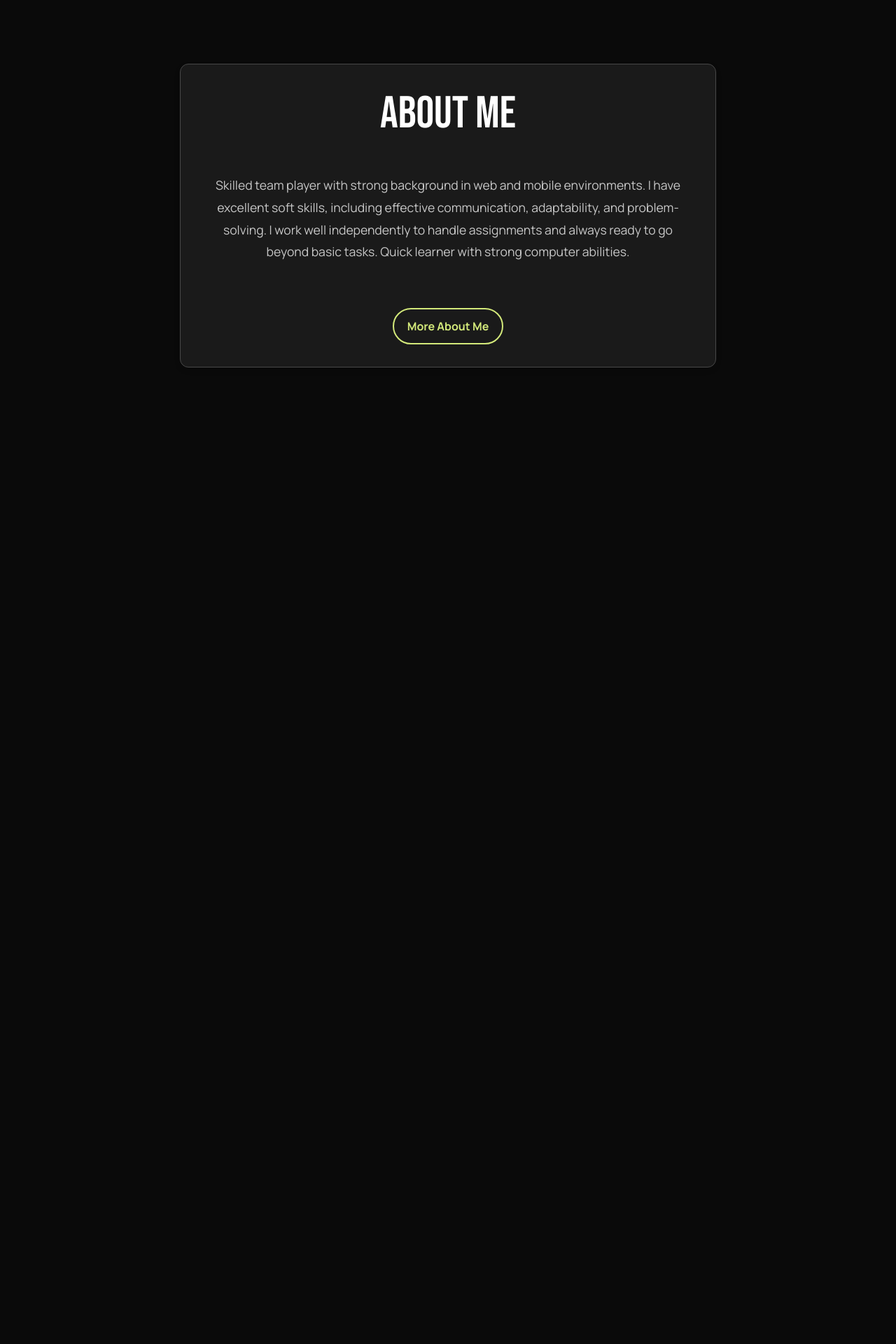
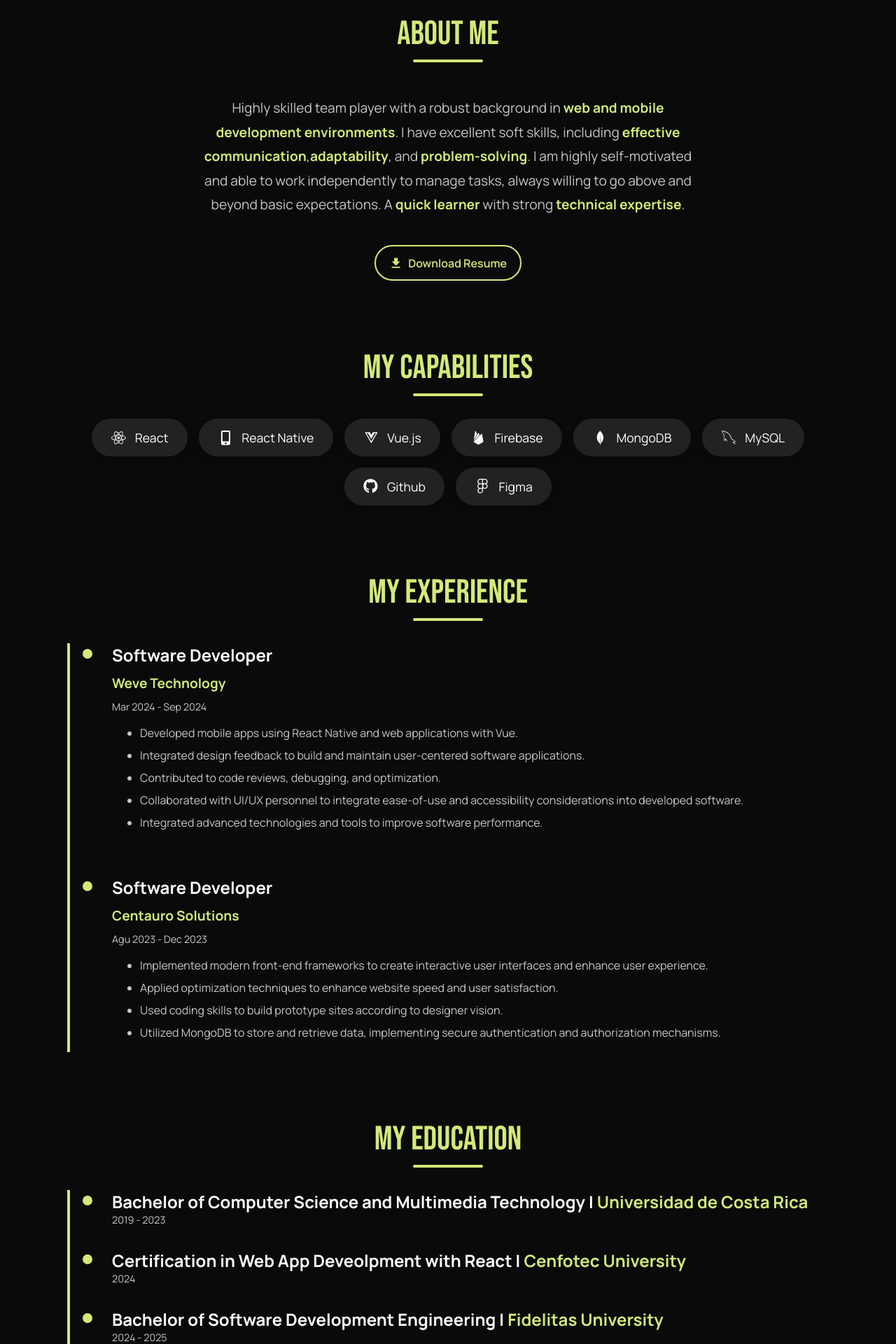
Before and after one commit to AGuardiola20/portfolio, a React (Vite) app: page /about in a window 1280 px wide. Shown: the part 100-2020 px from the top of the page at 70% size. Before the commit the page ends 800 px from the top, so only its background shows below. Built offline with nearby package versions, Linux system fonts and the light colour scheme.

Commit message:
add: About Screen

```diff
--- a/src/App.tsx
+++ b/src/App.tsx
@@ -2,8 +2,7 @@
 import Home from "./screens/Home";
 import Projects from "./screens/Projects";
 import About from "./screens/About";
-import Connect from "./screens/Connect";
-import MyPage from "./screens/MyPage";
+import Contact from "./screens/Contact";
 
 function App() {
   return (
@@ -11,8 +10,7 @@
       <Route path="/" element={<Home />} />
       <Route path="/projects" element={<Projects />} />
       <Route path="/about" element={<About />} />
-      <Route path="/about/mypage" element={<MyPage />} />
-      <Route path="/contact" element={<Connect />} />
+      <Route path="/contact" element={<Contact />} />
     </Routes>
   );
 }
--- a/src/GlobalStyles.tsx
+++ b/src/GlobalStyles.tsx
@@ -11,7 +11,9 @@
  h4,
  h5,
  p,
- a{
+ a,
+ span,
+ li{
     margin: 0;
     padding: 0;
     color: ${({ theme }) => theme.colors.textPrimary};
--- a/src/screens/About.tsx
+++ b/src/screens/About.tsx
@@ -1,82 +1,245 @@
-import { Link } from "react-router";
-import styled, { keyframes } from "styled-components";
+import styled from "styled-components";
+import { FaReact } from "react-icons/fa";
+import { FaMobileAlt } from "react-icons/fa";
+import { FaVuejs } from "react-icons/fa";
+import { IoLogoFirebase } from "react-icons/io5";
+import { SiMongodb } from "react-icons/si";
+import { GrMysql } from "react-icons/gr";
+import { FaGithub } from "react-icons/fa";
+import { FaFigma } from "react-icons/fa";
+import { IoMdDownload } from "react-icons/io";
+import Pdf from "../Docs/AndresPerezGuardiola_CV_Eng.pdf";
 import NavBar from "../components/NavBar";
 
-const fadeIn = keyframes`
-  from {
-    opacity: 0;
-    transform: translateY(20px);
-  }
-  to {
-    opacity: 1;
-    transform: translateY(0);
+const MainContainer = styled.div`
+  min-height: 100vh;
+  background-color: ${({ theme }) => theme.colors.background};
+  padding: 2rem 4rem;
+  color: ${({ theme }) => theme.colors.textPrimary};
+  font-family: ${({ theme }) => theme.fontFamily};
+`;
+
+const Section = styled.section`
+  margin-bottom: 6rem;
+`;
+
+const Title = styled.h2`
+  font-size: 3rem;
+  color: ${({ theme }) => theme.colors.primary};
+  text-transform: uppercase;
+  margin-bottom: 2rem;
+  text-align: center;
+  position: relative;
+
+  &::after {
+    content: "";
+    display: block;
+    width: 100px;
+    height: 4px;
+    background-color: ${({ theme }) => theme.colors.primary};
+    margin: 0.5rem auto 0;
+    border-radius: 2px;
   }
 `;
 
-const MainContainer = styled.div`
-  display: flex;
-  justify-content: center;
-  align-items: center;
-  min-height: 80vh;
-  background-color: ${({ theme }) => theme.colors.background};
-  animation: ${fadeIn} 1s ease-in-out;
-`;
-
-const Container = styled.div`
+const AboutMe = styled.div`
   display: flex;
   flex-direction: column;
   align-items: center;
-  gap: 2rem;
+  text-align: center;
+`;
+
+const AboutText = styled.p`
+  font-size: 1.2rem;
+  line-height: 1.8;
   max-width: 700px;
-  margin: 2rem auto;
-  padding: 2rem;
-  background-color: ${({ theme }) => theme.colors.cardBg};
-  border: 1px solid ${({ theme }) => theme.colors.border};
-  border-radius: 12px;
-  box-shadow: 0 4px 8px ${({ theme }) => theme.colors.shadow};
+  margin: 1rem 0;
+  color: ${({ theme }) => theme.colors.textSecondary};
 
-  @media (min-width: 768px) {
-    flex-direction: column;
-    gap: 2rem;
+  strong {
+    color: ${({ theme }) => theme.colors.primary};
   }
 `;
 
-const Title = styled.h2`
-  font-size: clamp(2.5rem, 5vw, 4rem);
-  color: ${({ theme }) => theme.colors.textPrimary};
-  margin: 0;
-  text-align: center;
+const ButtonContainer = styled.div`
+  margin-top: 1.5rem;
+  display: flex;
+  gap: 2rem;
 `;
 
-const Description = styled.p`
-  color: ${({ theme }) => theme.colors.textSecondary};
-  font-size: 1rem;
-  line-height: 1.8;
-  margin: 1rem 0;
-  text-align: center;
+const CapabilitiesContainer = styled.div`
+  display: flex;
+  flex-wrap: wrap;
+  gap: 1rem;
+  justify-content: center;
+  margin-top: 20px;
+  cursor: default;
 
-  @media (min-width: 768px) {
+  span {
+    background-color: ${({ theme }) => theme.colors.secondary};
+    color: ${({ theme }) => theme.colors.textPrimary};
+    padding: 0.8rem 1.6rem;
+    border-radius: 30px;
     font-size: 1.1rem;
-    text-align: center;
+    display: flex;
+    align-items: center;
+    gap: 0.8rem;
+    transition: all 0.3s ease;
+    box-shadow: 0 6px 12px rgba(0, 0, 0, 0.15);
+    border: 2px solid ${({ theme }) => theme.colors.secondary};
+
+    &:hover {
+      background-color: ${({ theme }) => theme.colors.secondaryHover};
+      transform: translateY(-4px);
+      box-shadow: 0 8px 16px rgba(0, 0, 0, 0.2);
+    }
+
+    svg {
+      font-size: 1.3rem;
+    }
   }
 `;
 
-const StyledLink = styled(Link)`
-  display: inline-block;
-  padding: 0.8rem 1.2rem;
-  font-size: clamp(0.9rem, 2.5vw, 1rem);
-  font-weight: bold;
+const ExperienceContainer = styled.div`
+  display: flex;
+  flex-direction: column;
+  gap: 3rem;
+  position: relative;
+  padding-left: 2rem;
+
+  &::before {
+    content: "";
+    position: absolute;
+    left: 0;
+    top: 0;
+    bottom: 0;
+    width: 4px;
+    background-color: ${({ theme }) => theme.colors.primary};
+  }
+`;
+
+const ExperienceItem = styled.div`
+  position: relative;
+  padding-left: 2rem;
+
+  &::before {
+    content: "";
+    position: absolute;
+    left: -10px;
+    top: 0.5rem;
+    width: 14px;
+    height: 14px;
+    background-color: ${({ theme }) => theme.colors.primary};
+    border-radius: 50%;
+  }
+
+  h3 {
+    font-size: 1.5rem;
+    margin: 0;
+    color: ${({ theme }) => theme.colors.textPrimary};
+    span {
+      color: ${({ theme }) => theme.colors.primary};
+      font-size: 1.2rem;
+      line-height: 3rem;
+    }
+  }
+
+  span {
+    font-size: 0.9rem;
+    color: ${({ theme }) => theme.colors.textSecondary};
+    margin-top: 0.5rem;
+  }
+
+  li {
+    font-size: 1rem;
+    color: ${({ theme }) => theme.colors.textSecondary};
+    margin-top: 0.5rem;
+    line-height: 1.5;
+  }
+`;
+
+const EducationContainer = styled.div`
+  display: flex;
+  flex-direction: column;
+  gap: 2rem;
+  position: relative;
+  padding-left: 2rem;
+
+  &::before {
+    content: "";
+    position: absolute;
+    left: 0;
+    top: 0;
+    bottom: 0;
+    width: 4px;
+    background-color: ${({ theme }) => theme.colors.primary};
+  }
+`;
+
+const EducationItem = styled.div`
+  position: relative;
+  padding-left: 2rem;
+
+  &::before {
+    content: "";
+    position: absolute;
+    left: -10px;
+    top: 0.5rem;
+    width: 14px;
+    height: 14px;
+    background-color: ${({ theme }) => theme.colors.primary};
+    border-radius: 50%;
+  }
+
+  h3 {
+    font-size: 1.5rem;
+    margin: 0;
+    color: ${({ theme }) => theme.colors.textPrimary};
+  }
+
+  strong {
+    color: ${({ theme }) => theme.colors.primary};
+  }
+
+  span {
+    font-size: 0.9rem;
+    color: ${({ theme }) => theme.colors.textSecondary};
+    margin-top: 0.5rem;
+  }
+
+  p {
+    font-size: 1rem;
+    color: ${({ theme }) => theme.colors.textSecondary};
+    margin-top: 0.5rem;
+    line-height: 1.5;
+  }
+`;
+
+const LinkButton = styled.a`
+  display: flex;
+  align-items: center;
+  gap: 0.5rem;
   color: ${({ theme }) => theme.colors.primary};
   border: 2px solid ${({ theme }) => theme.colors.primary};
   border-radius: 50px;
+  padding: 0.8rem 1.2rem;
+  font-size: clamp(0.9rem, 2.5vw, 1rem);
+  font-weight: 600;
   text-decoration: none;
   transition: all 0.3s ease;
-  margin-top: 1rem;
 
   &:hover {
     background-color: ${({ theme }) => theme.colors.primary};
     color: ${({ theme }) => theme.colors.background};
     transform: scale(1.05);
+  }
+
+  svg {
+    font-size: 1rem;
+
+    @media (min-width: 768px) {
+      font-size: 1.2rem;
+    }
   }
 `;
 
@@ -85,17 +248,143 @@
     <>
       <NavBar />
       <MainContainer>
-        <Container>
+        <Section>
           <Title>About Me</Title>
-          <Description>
-            Skilled team player with strong background in web and mobile
-            environments. I have excellent soft skills, including effective
-            communication, adaptability, and problem-solving. I work well
-            independently to handle assignments and always ready to go beyond
-            basic tasks. Quick learner with strong computer abilities.
-          </Description>
-          <StyledLink to={"/about/mypage"}>More About Me</StyledLink>
-        </Container>
+          <AboutMe>
+            <AboutText>
+              Highly skilled team player with a robust background in{" "}
+              <strong>web and mobile development environments</strong>. I have
+              excellent soft skills, including{" "}
+              <strong>effective communication</strong>,
+              <strong>adaptability</strong>, and{" "}
+              <strong>problem-solving</strong>. I am highly self-motivated and
+              able to work independently to manage tasks, always willing to go
+              above and beyond basic expectations. A{" "}
+              <strong>quick learner</strong> with strong{" "}
+              <strong>technical expertise</strong>.
+            </AboutText>
+            <ButtonContainer>
+              <LinkButton href={Pdf} target="_blank" rel="noopener noreferrer">
+                <IoMdDownload />
+                Download Resume
+              </LinkButton>
+            </ButtonContainer>
+          </AboutMe>
+        </Section>
+
+        <Section>
+          <Title>My Capabilities</Title>
+          <CapabilitiesContainer>
+            <span>
+              <FaReact /> React
+            </span>
+            <span>
+              <FaMobileAlt /> React Native
+            </span>
+            <span>
+              <FaVuejs /> Vue.js
+            </span>
+            <span>
+              <IoLogoFirebase /> Firebase
+            </span>
+            <span>
+              <SiMongodb /> MongoDB
+            </span>
+            <span>
+              <GrMysql /> MySQL
+            </span>
+            <span>
+              <FaGithub /> Github
+            </span>
+            <span>
+              <FaFigma /> Figma
+            </span>
+          </CapabilitiesContainer>
+        </Section>
+
+        <Section>
+          <Title>My Experience</Title>
+          <ExperienceContainer>
+            <ExperienceItem>
+              <h3>
+                Software Developer <br /> <span>Weve Technology</span>
+              </h3>
+              <span>Mar 2024 - Sep 2024</span>
+              <ul>
+                <li>
+                  Developed mobile apps using React Native and web applications
+                  with Vue.
+                </li>
+                <li>
+                  Integrated design feedback to build and maintain user-centered
+                  software applications.
+                </li>
+                <li>
+                  Contributed to code reviews, debugging, and optimization.
+                </li>
+                <li>
+                  Collaborated with UI/UX personnel to integrate ease-of-use and
+                  accessibility considerations into developed software.
+                </li>
+                <li>
+                  Integrated advanced technologies and tools to improve software
+                  performance.
+                </li>
+              </ul>
+            </ExperienceItem>
+            <ExperienceItem>
+              <h3>
+                Software Developer <br /> <span>Centauro Solutions</span>
+              </h3>
+              <span>Agu 2023 - Dec 2023</span>
+              <ul>
+                <li>
+                  Implemented modern front-end frameworks to create interactive
+                  user interfaces and enhance user experience.
+                </li>
+                <li>
+                  Applied optimization techniques to enhance website speed and
+                  user satisfaction.
+                </li>
+                <li>
+                  Used coding skills to build prototype sites according to
+                  designer vision.
+                </li>
+                <li>
+                  Utilized MongoDB to store and retrieve data, implementing
+                  secure authentication and authorization mechanisms.
+                </li>
+              </ul>
+            </ExperienceItem>
+          </ExperienceContainer>
+        </Section>
+
+        <Section>
+          <Title>My Education</Title>
+          <EducationContainer>
+            <EducationItem>
+              <h3>
+                Bachelor of Computer Science and Multimedia Technology |{" "}
+                <strong>Universidad de Costa Rica</strong>
+              </h3>
+              <span>2019 - 2023</span>
+            </EducationItem>
+            <EducationItem>
+              <h3>
+                Certification in Web App Deveolpment with React |{" "}
+                <strong>Cenfotec University</strong>
+              </h3>
+              <span>2024</span>
+            </EducationItem>
+            <EducationItem>
+              <h3>
+                Bachelor of Software Development Engineering |{" "}
+                <strong>Fidelitas University</strong>
+              </h3>
+              <span>2024 - 2025</span>
+            </EducationItem>
+          </EducationContainer>
+        </Section>
       </MainContainer>
     </>
   );
--- a/src/screens/Connect.tsx
+++ b/src/screens/Contact.tsx
@@ -110,7 +110,7 @@
   }
 `;
 
-const Connect = () => {
+const Contact = () => {
   return (
     <>
       <NavBar />
@@ -152,4 +152,4 @@
   );
 };
 
-export default Connect;
+export default Contact;
```
Also changed, not shown: src/screens/MyPage.tsx (deleted, +0 -9 lines).
